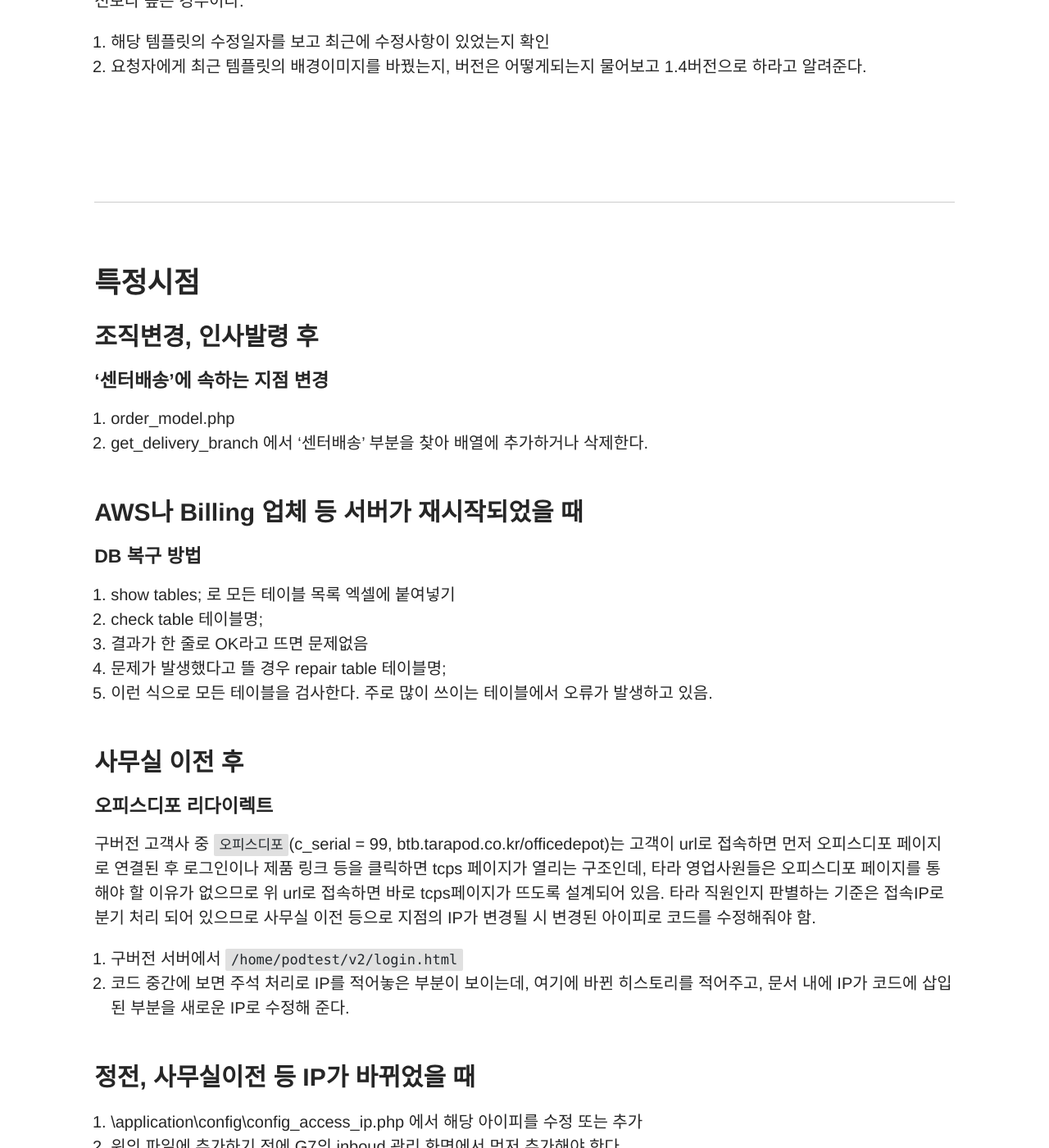
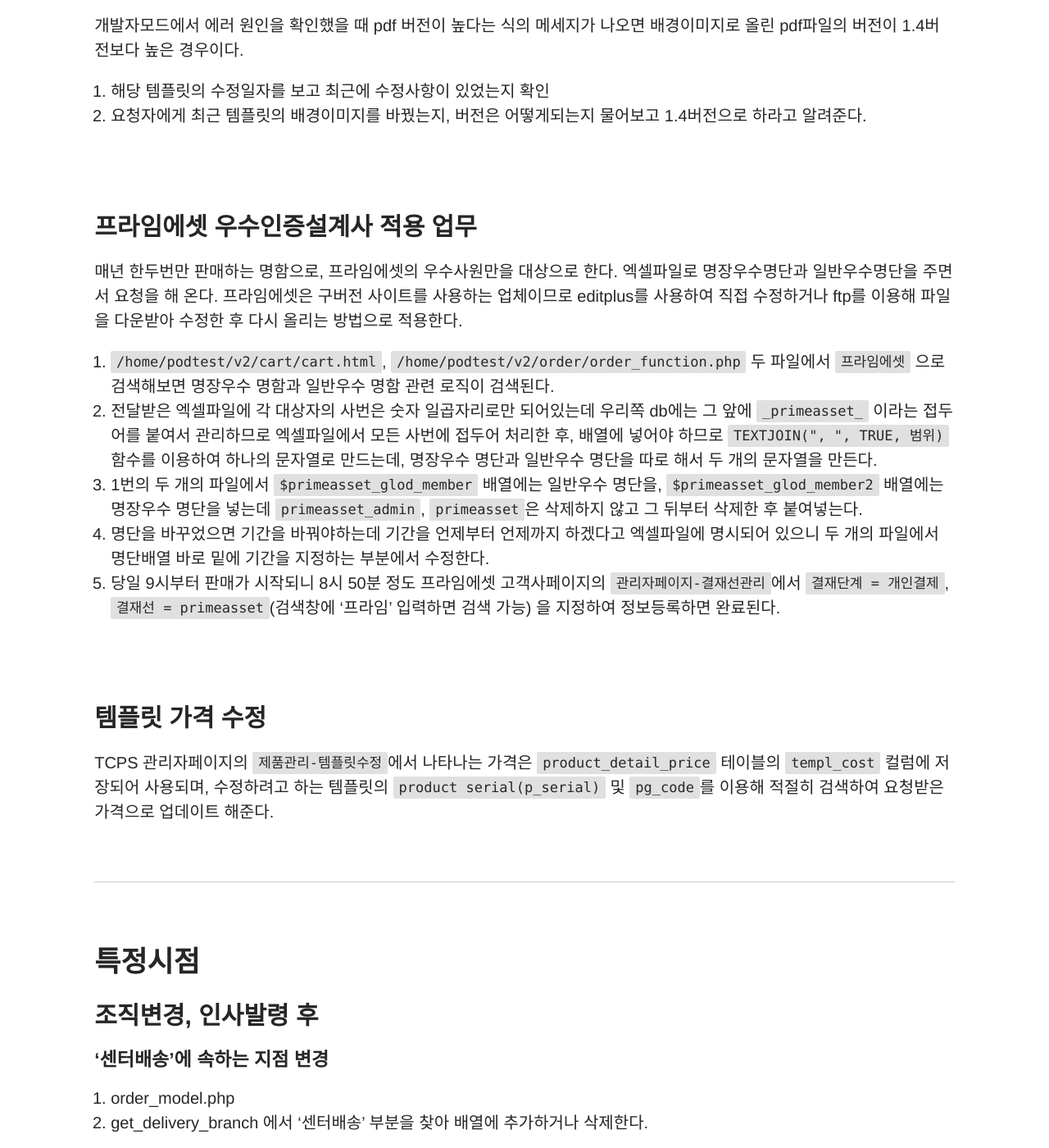
Before and after one commit to fffight88/fffight88.github.io, a Jekyll site: the page built from _jobdetail/tcps-management.md, in a window 1280 px wide and 1400 px high, scrolled down 8640 px. Shown: the whole window at 82% size. Built offline with Jekyll 4.4.1, drawn with Linux system fonts in a browser that asks for light colours; a script that is not in the unit is left out; comment, search, counter and statistics services are not loaded; some of the changed text lies outside the part shown.

Commit message:
포스트 추가, 수정

```diff
--- a/_jobdetail/tcps-management.md
+++ b/_jobdetail/tcps-management.md
@@ -1,13 +1,13 @@
 ---
 layout: post
-title: "How To Manage TCPS"
+title: "TCPS 유지보수"
 img: "assets/img/jobdetail/tcps-management-0.png"
 color: orange
 tags: [tcps]
 published: true
 ---
 
-타라그래픽스의 생산 모듈 TCPS의 관리방법<!--more-->
+타라그래픽스의 생산 모듈 TCPS의 관리방법
 
 ***목차***
 
@@ -35,6 +35,8 @@
 	- [주문제품 이미지, pdf 파일 위치](#주문제품-이미지-pdf-파일-위치)
 	- [특정 제품만 안될 때](#특정-제품만-안될-때)
 		- [배경이미지](#배경이미지)
+	- [프라임에셋 우수인증설계사 적용 업무](#프라임에셋-우수인증설계사-적용-업무)
+	- [템플릿 가격 수정](#템플릿-가격-수정)
 - [특정시점](#특정시점)
 	- [조직변경, 인사발령 후](#조직변경-인사발령-후)
 		- ['센터배송'에 속하는 지점 변경](#센터배송에-속하는-지점-변경)
@@ -296,6 +298,23 @@
 <br>
 <br>
 
+### 프라임에셋 우수인증설계사 적용 업무
+
+매년 한두번만 판매하는 명함으로, 프라임에셋의 우수사원만을 대상으로 한다. 엑셀파일로 명장우수명단과 일반우수명단을 주면서 요청을 해 온다. 프라임에셋은 구버전 사이트를 사용하는 업체이므로 editplus를 사용하여 직접 수정하거나 ftp를 이용해 파일을 다운받아 수정한 후 다시 올리는 방법으로 적용한다.
+
+1. `/home/podtest/v2/cart/cart.html`, `/home/podtest/v2/order/order_function.php` 두 파일에서 `프라임에셋` 으로 검색해보면 명장우수 명함과 일반우수 명함 관련 로직이 검색된다.
+2. 전달받은 엑셀파일에 각 대상자의 사번은 숫자 일곱자리로만 되어있는데 우리쪽 db에는 그 앞에 `_primeasset_` 이라는 접두어를 붙여서 관리하므로 엑셀파일에서 모든 사번에 접두어 처리한 후, 배열에 넣어야 하므로 `TEXTJOIN(", ", TRUE, 범위)` 함수를 이용하여 하나의 문자열로 만드는데, 명장우수 명단과 일반우수 명단을 따로 해서 두 개의 문자열을 만든다.
+3. 1번의 두 개의 파일에서 `$primeasset_glod_member` 배열에는 일반우수 명단을, `$primeasset_glod_member2` 배열에는 명장우수 명단을 넣는데 `primeasset_admin`, `primeasset`은 삭제하지 않고 그 뒤부터 삭제한 후 붙여넣는다.
+4. 명단을 바꾸었으면 기간을 바꿔야하는데 기간을 언제부터 언제까지 하겠다고 엑셀파일에 명시되어 있으니 두 개의 파일에서 명단배열 바로 밑에 기간을 지정하는 부분에서 수정한다.
+5. 당일 9시부터 판매가 시작되니 8시 50분 정도 프라임에셋 고객사페이지의 `관리자페이지-결재선관리`에서 `결재단계 = 개인결제`, `결재선 = primeasset`(검색창에 '프라임' 입력하면 검색 가능) 을 지정하여 정보등록하면 완료된다.
+
+<br>
+<br>
+
+### 템플릿 가격 수정
+
+TCPS 관리자페이지의 `제품관리-템플릿수정`에서 나타나는 가격은 `product_detail_price` 테이블의 `templ_cost` 컬럼에 저장되어 사용되며, 수정하려고 하는 템플릿의 `product serial(p_serial)` 및 `pg_code`를 이용해 적절히 검색하여 요청받은 가격으로 업데이트 해준다.
+
 <br>
 
 ***
```
Also changed, not shown: _jobdetail/2023-05-15-peta-adtech-meeting.md (deleted, +0 -30 lines), _jobdetail/peta-adtech.md (added, +58 -0 lines), _jobdetail/team-meeting.md (added, +39 -0 lines), _portfolio/taragrp.md (line endings or trailing spaces).
